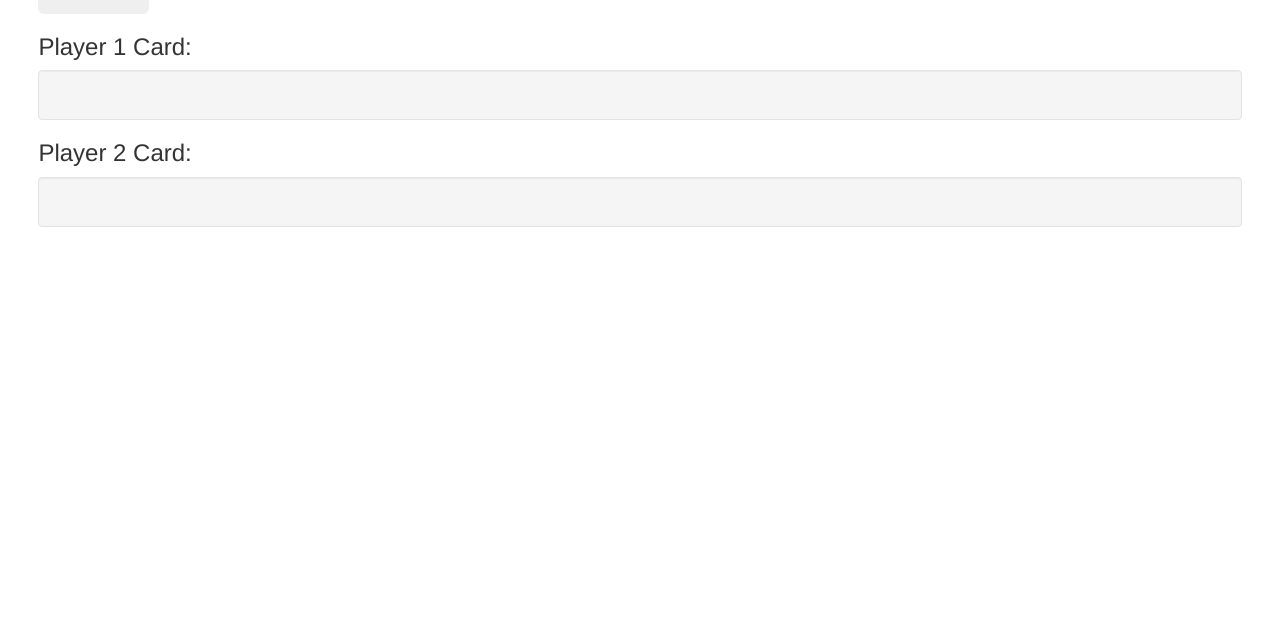
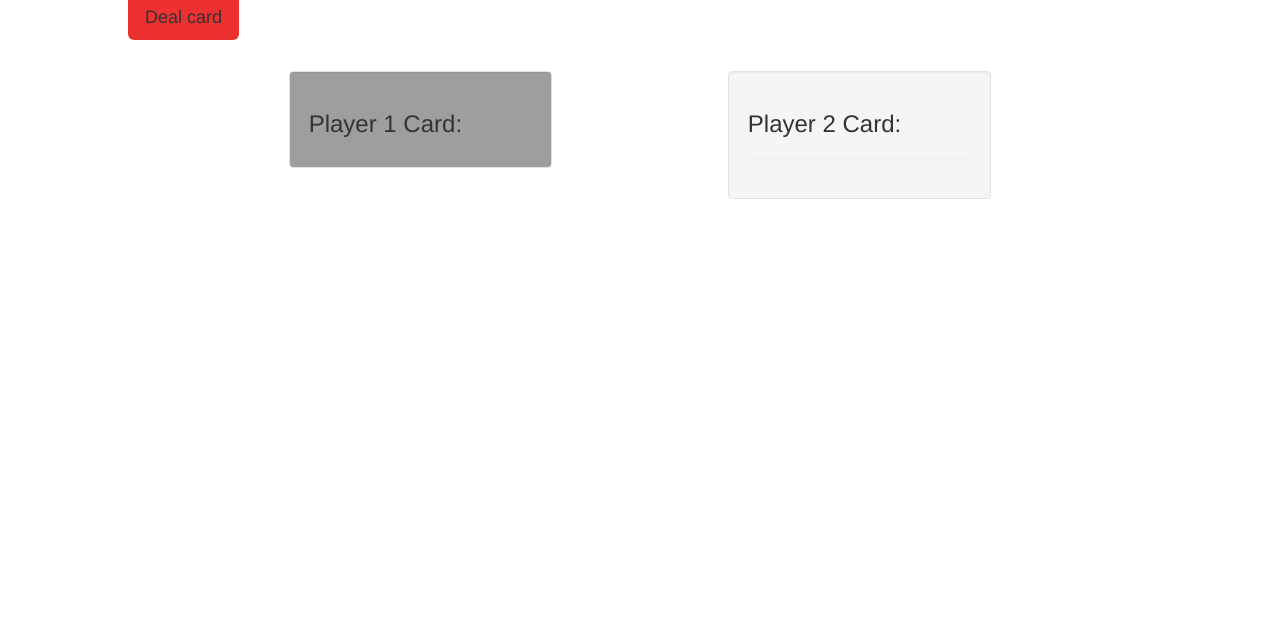
Before and after one commit to minditorrey/fun-app, a website: page index.html in a window 1280 px wide. Shown: the part 173-800 px from the top of the page. Drawn offline with nearby package versions, Linux system fonts and the light colour scheme; no server answers; grey boxes are pictures that could not be loaded.

Commit message:
update style

```diff
--- a/index.html
+++ b/index.html
@@ -2,7 +2,7 @@
 <html lang="en">
 <head>
 	<meta charset="UTF-8">
-	<title>Fun App</title>
+	<title>Dave and Mindi's SuperFun App</title>
 	<link rel="stylesheet" href="/bower_components/bootstrap/dist/css/bootstrap.min.css">
   	<link rel="stylesheet" href="/bower_components/font-awesome/css/font-awesome.min.css">
 	<link rel="stylesheet" href="/css/style.css">
@@ -11,24 +11,26 @@
   	<script src="/js/main.js"></script>
 </head>
 <body>
-	<h1>Fun App!</h1>
+	<h1>Dave and Mindi's SuperFun App!</h1>
 
 	<h2 id="status">You are not in the game.</h2>
 
-	<div id="dealButtons">
 	<button class="btn btn-lg dealBtn">Deal card</button>
 
+	<div class="row" id="dealButtons">
+
+		<div class="col-sm-3 col-sm-offset-2 well" id='player1'>
 			<h3>Player 1 Card:</h3>
-		<div class="well">
 				<p id='p1' class="cards"></p>
 		</div>
 
+		<div class="col-sm-3 col-sm-offset-2 well" id='player2'>
 			<h3>Player 2 Card:</h3>
-		<div class="well">
+			<hr>
 				<p id='p2' class="cards"></p>
+		</div>
 	</div>
 
 
-	</div>
 </body>
 </html>
--- a/package.json
+++ b/package.json
@@ -26,6 +26,7 @@
     "bower": "^1.7.9",
     "express": "^4.13.4",
     "morgan": "^1.7.0",
+    "semantic-ui": "^2.1.8",
     "socket.io": "^1.4.6"
   }
 }
--- a/public/css/style.css
+++ b/public/css/style.css
@@ -1,4 +1,50 @@
 body {
-	margin: 3%	;
+	margin: 10%;
+	margin-top: 5%;
+
+	background-color:
+}
+
+.well {
+	margin-top: 3%;
+}
+
+#p1 {
+	font-size: 36px;
+}
+
+#p2 {
+	font-size: 36px;
+}
+
+.two {
+	margin-left: 40%;
+}
+
+.one {
+	margin-left: 5%;
+}
+
+p {
+	margin-left: 40%;
+}
+
+hr {
+	background-color: #939292;
+}
+
+.dealBtn {
+	background-color: #ed3131;
+}
+
+#player1 {
+
+	/*background: indianred;*/
+	background-image: url(http://www.photos-public-domain.com/wp-content/uploads/2011/01/four-of-a-kind-aces-playing-cards.jpg);
 
 }
+
+#player2 {
+
+
+}
--- a/public/js/main.js
+++ b/public/js/main.js
@@ -58,7 +58,6 @@ function dealCard(e) {
 				$('#p2').text(compare[i].playerTwo);
 				// console.log('compare[i].playerTwo:', compare[i].playerTwo);
 			}
-
 		}
 
 		socket.on('winner', winner => {
@@ -68,15 +67,16 @@ function dealCard(e) {
 	})
 }
 
-
-
 function randomCard(playerNum) {
 
 	var f = Math.floor(Math.random() * 11);
 	console.log('f', f);
 	if (playerNum === 1){
+
 		$('#p1').text(f);
+
 	} else if (playerNum === 2) {
+
 		$('#p2').text(f);
 	}
 
```
Lines whose indentation alone changed are shown as unchanged.
